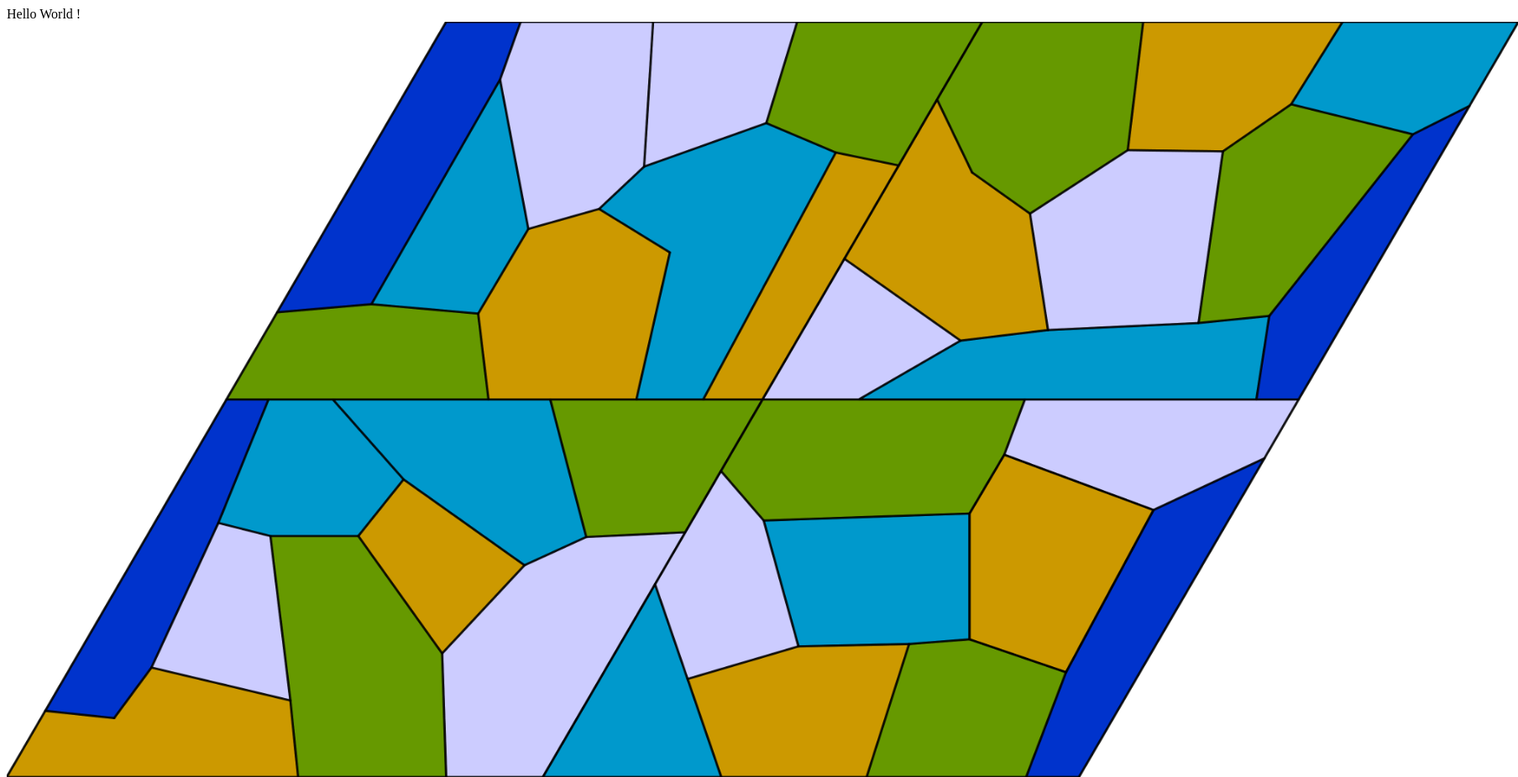
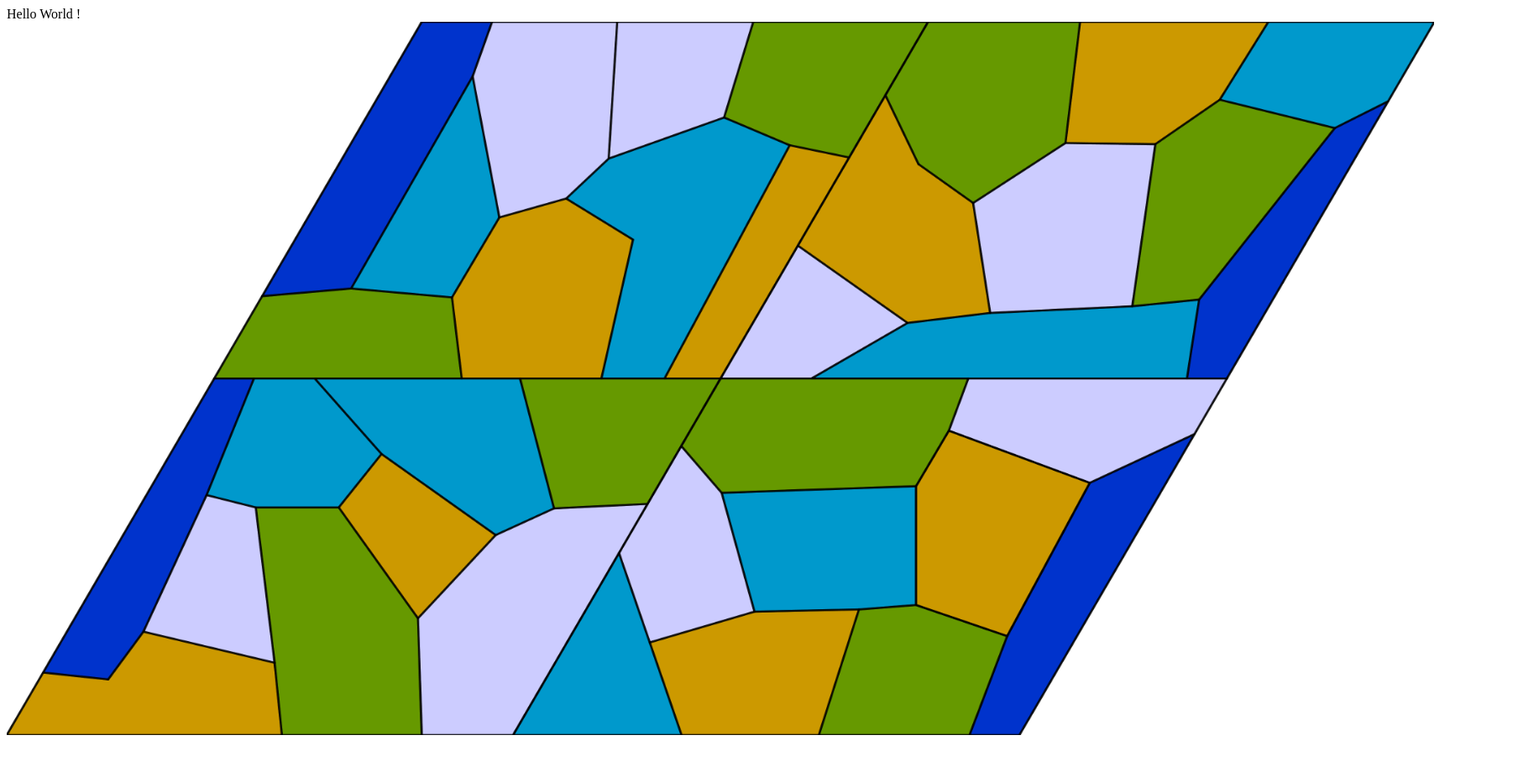
Before and after one commit to rhjs94/rhjs94.github.io, a plain HTML site: page index.html in a window 1280 px wide. Shown: the whole page at 84% size, 1808 px wide, since content can reach past the window. After the commit the page ends 884 px from the top, so only its background shows below. Drawn offline with Linux system fonts and the light colour scheme.

Commit message:
Reduced board pixels to 1700x850.

```diff
--- a/index.html
+++ b/index.html
@@ -4,8 +4,8 @@ Hello World
     id="board_big"
     src="/images/board_no_vertices.png"
     border="0"
-    width="1800"
-    height="900"
+    width="1700"
+    height="850"
     usemap="#boardmap0"
     alt="" />
 <map
```
